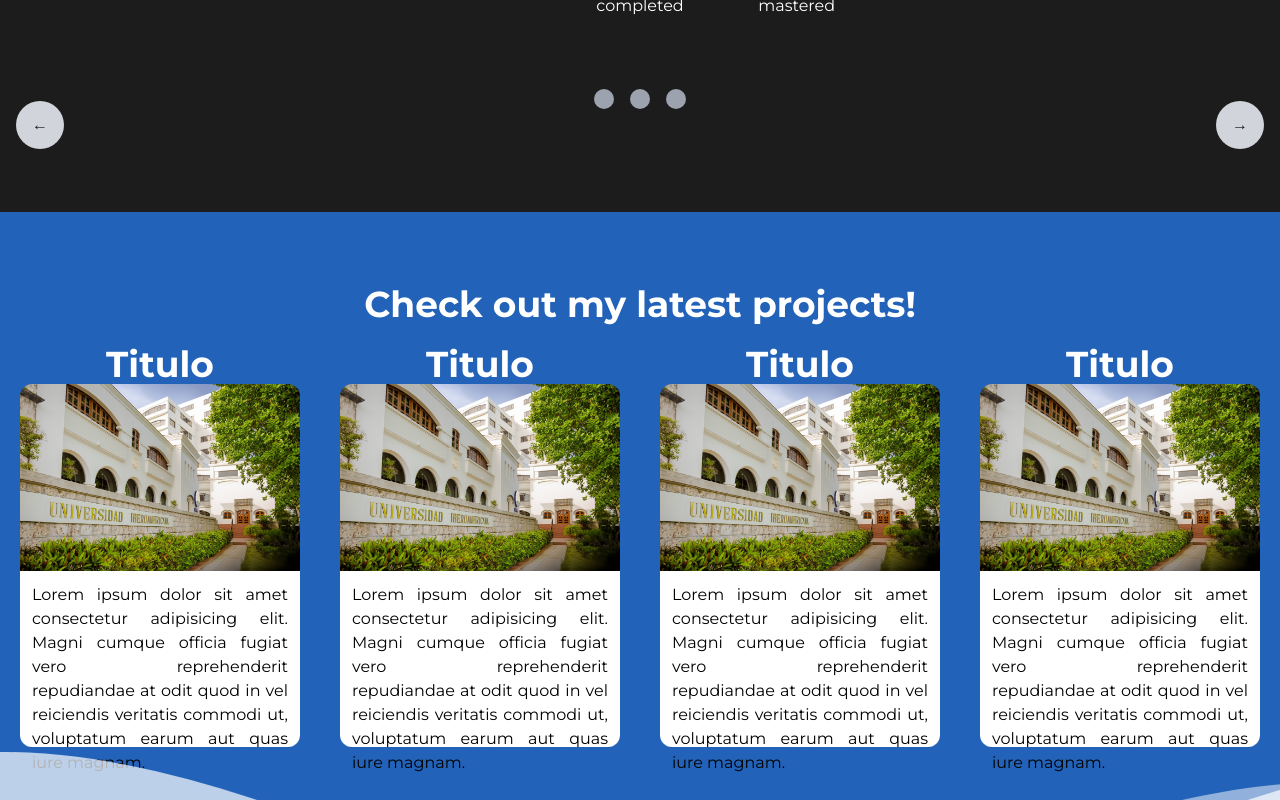
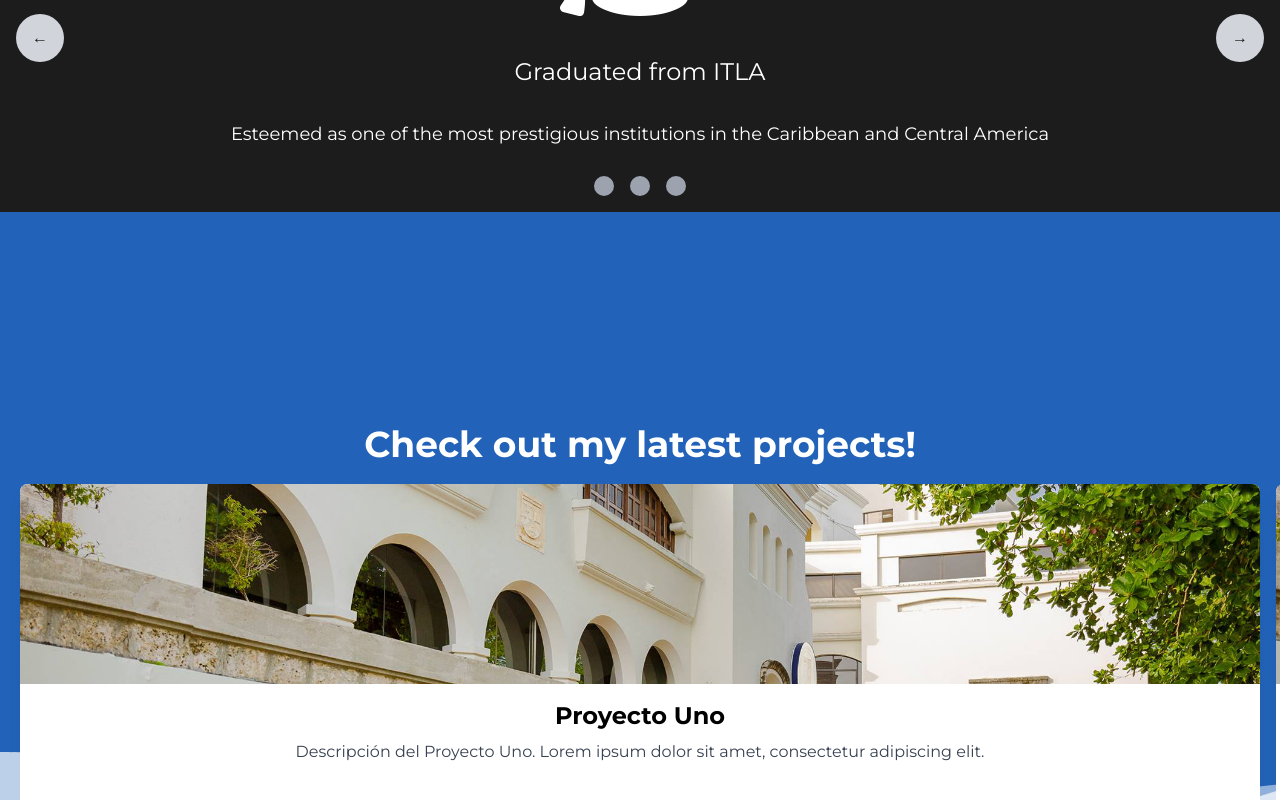
Before and after one commit to nasserissat/web-portafolio, an Angular app: page /home in a window 1280 px wide. Shown: the part 1460-2260 px from the top of the page. Built offline with nearby package versions, Linux system fonts and the light colour scheme.

Commit message:
wip projects content

```diff
--- a/src/app/pages/main.page.ts
+++ b/src/app/pages/main.page.ts
@@ -45,20 +45,28 @@ import { Slider } from "../models/models";
             <h3>Proyects completed</h3>
             <h3>Technologies mastered</h3>
         </div>
-        <app-carousel [slides]="customSlides"></app-carousel>
+        <app-carousel [slides]="customSlides">
+        <div class="flex-none w-full text-center" *ngFor="let slide of customSlides">
+                <i class="{{slide.icon}} text-white text-7xl xl:text-9xl max-h-44 pt-8"></i>
+                  <div class="text-2xl py-8">{{ slide.title }}</div>
+                  <div class="md:text-lg px-3 mb-16">{{ slide.description }}</div>
+            </div>
+        </app-carousel>
     </section>
     <section id="portafolio" class="wave-flex flex flex-col relative w-screen h-screen bg-primary pt-[9vh]">
         <h1 class="sub-title text-secondary">Check out my latest projects!</h1>
-        <div class="flex-1 grid grid-cols-4 justify-between overflow-y-auto">
-            <div class="col-span-4 md:col-span-2 xl:col-span-1 p-5" *ngFor="let i of [1,2,3,4 ]">
-                <h1 class="sub-title text-white">Titulo</h1>
-                <img src="../../assets/unibejpg.jpeg" alt="akademic-app.png" class="rounded-t-xl">
-                <div class="bg-white h-44 w-full rounded-b-xl text-justify p-3">
-                    Lorem ipsum dolor sit amet consectetur adipisicing elit. Magni cumque officia fugiat vero reprehenderit repudiandae at odit quod in vel reiciendis veritatis commodi ut, voluptatum earum aut quas iure magnam.
-                </div>
-            </div>
+        <div class="flex w-screen overflow-x-auto p-5 space-x-4  md:min-w-1/2 xl:min-w-1/3">
+  <div *ngFor="let project of projects" class="min-w-full max-h-full">
+    <div class="bg-white shadow-lg rounded-lg">
+      <img [src]="project.img" alt="{{ project.title }}" class="rounded-t-lg w-full object-cover" style="height: 200px;">
+      <div class="p-4">
+        <h2 class="text-2xl font-bold mb-2">{{ project.title }}</h2>
+        <p class="text-gray-700 min-h-24">{{ project.description }}</p>
+      </div>
+    </div>
+  </div>
+</div>
 
-        </div>
         <svg class="waves" xmlns="http://www.w3.org/2000/svg" xmlns:xlink="http://www.w3.org/1999/xlink" viewBox="0 24 150 28" preserveAspectRatio="none" shape-rendering="auto">
 	<defs><path id="gentle-wave" d="M-160 44c30 0 58-18 88-18s 58 18 88 18 58-18 88-18 58 18 88 18 v44h-352z" /></defs>
 	<g class="parallax">
@@ -291,4 +299,48 @@ export class MainPage {
           icon: 'fa-solid fa-microchip'
         }
       ];
+      projects: Slider[] = [
+        {
+            img: '../../assets/unibejpg.jpeg',
+            title: 'Proyecto Uno',
+            description: 'Descripción del Proyecto Uno. Lorem ipsum dolor sit amet, consectetur adipiscing elit.',
+            link: 'https://example.com/project-one',
+            icon: 'fa-solid fa-rocket'
+        },
+        {
+            img: '../../assets/unibejpg.jpeg',
+            title: 'Proyecto Dos',
+            description: 'Descripción del Proyecto Dos. Ipsum Lorem dolor sit amet, consectetur adipiscing elit.',
+            link: 'https://example.com/project-two',
+            icon: 'fa-solid fa-code'
+        },
+        {
+            img: '../../assets/unibejpg.jpeg',
+            title: 'Proyecto Tres',
+            description: 'Descripción del Proyecto Tres. Dolor sit amet, consectetur adipiscing elit lorem ipsum.',
+            link: 'https://example.com/project-three',
+            icon: 'fa-solid fa-palette'
+        },
+        {
+            img: '../../assets/unibejpg.jpeg',
+            title: 'Proyecto Cuatro',
+            description: 'Descripción del Proyecto Cuatro. Adipiscing elit consectetur, lorem ipsum dolor sit amet.',
+            link: 'https://example.com/project-four',
+            icon: 'fa-solid fa-users'
+        },
+        {
+            img: '../../assets/unibejpg.jpeg',
+            title: 'Proyecto Cinco',
+            description: 'Descripción del Proyecto Cinco. Consectetur adipiscing elit, dolor sit amet lorem ipsum.',
+            link: 'https://example.com/project-five',
+            icon: 'fa-solid fa-briefcase'
+        },
+        {
+            img: '../../assets/unibejpg.jpeg',
+            title: 'Proyecto Seis',
+            description: 'Descripción del Proyecto Seis. Elit consectetur adipiscing, lorem ipsum dolor sit amet.',
+            link: 'https://example.com/project-six',
+            icon: 'fa-solid fa-flask'
+        }
+    ];
 }
```
